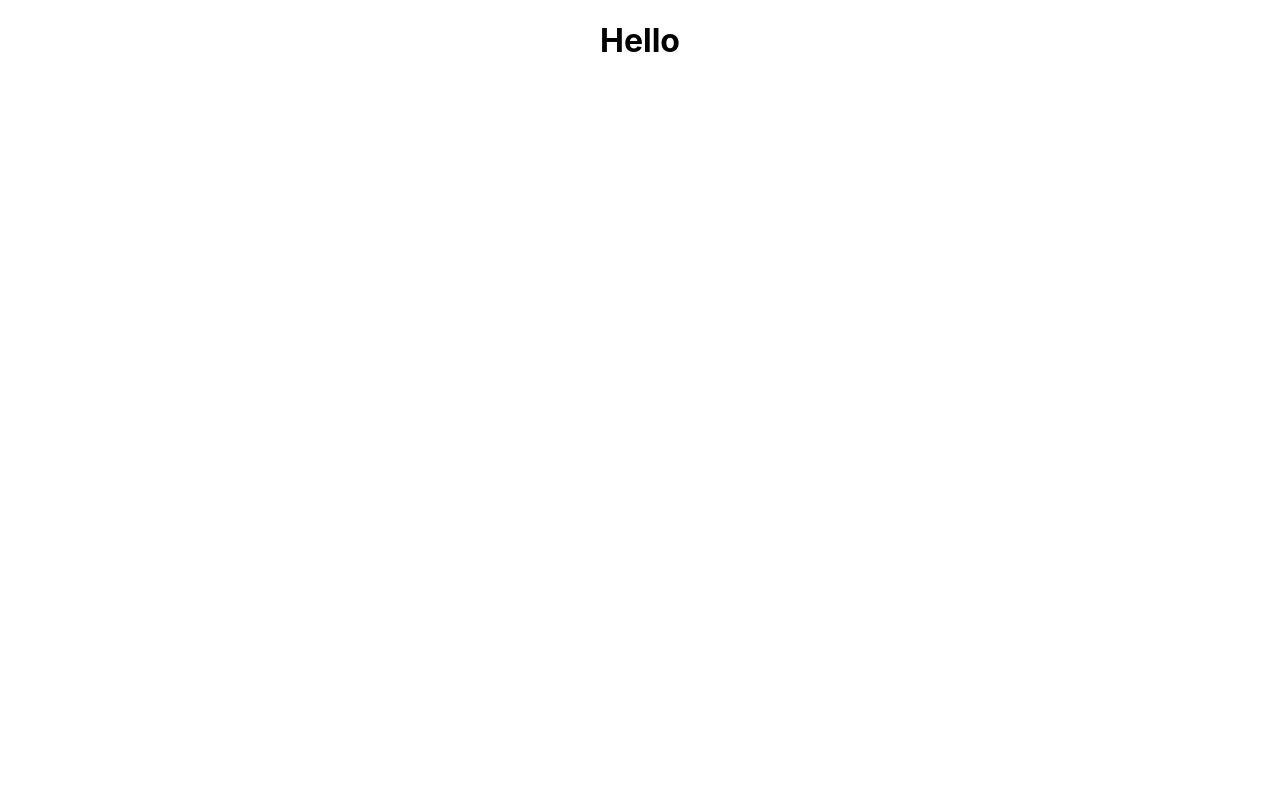
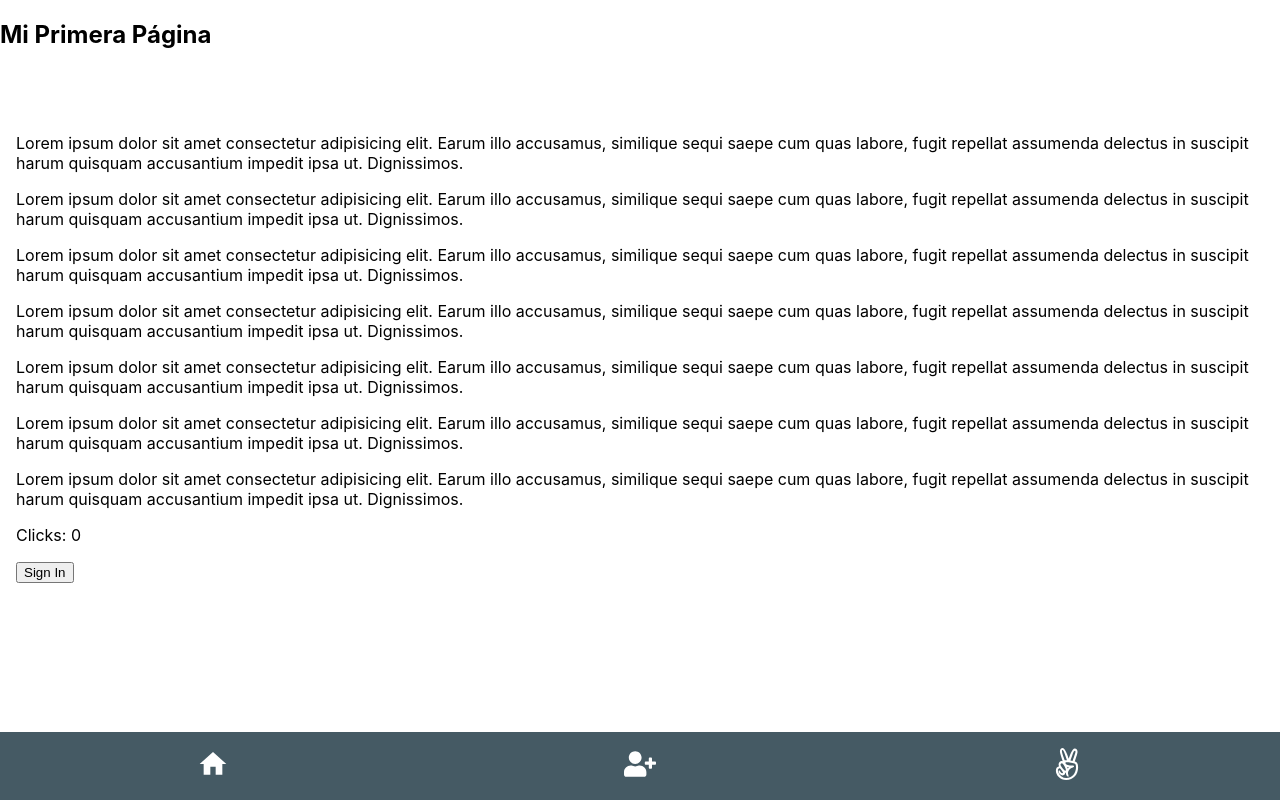
Before and after one commit to josemraud/GasoDomicilio, a React (Create React App) app in the folder frntd_gd/: page / in a window 1280 px wide. Built offline with nearby package versions, Linux system fonts and the light colour scheme.

Commit message:
Frontend comenzado
dependencias instaladas

```diff
--- a/frntd_gd/package.json
+++ b/frntd_gd/package.json
@@ -3,11 +3,16 @@
   "version": "0.1.0",
   "private": true,
   "dependencies": {
+    "@material-ui/core": "^4.11.0",
+    "@material-ui/icons": "^4.9.1",
     "@testing-library/jest-dom": "^4.2.4",
     "@testing-library/react": "^9.5.0",
     "@testing-library/user-event": "^7.2.1",
+    "axios": "^0.19.2",
     "react": "^16.13.1",
     "react-dom": "^16.13.1",
+    "react-icons": "^3.10.0",
+    "react-router-dom": "^5.2.0",
     "react-scripts": "3.4.1"
   },
   "scripts": {
--- a/frntd_gd/src/App.js
+++ b/frntd_gd/src/App.js
@@ -1,13 +1,17 @@
-import React from 'react';
-import logo from './logo.svg';
+import React , {Component} from 'react';
+import {Switch, Route, BrowserRouter as Router} from 'react-router-dom';
+import Home from './components/Content/Home'
 import './App.css';
 
-function App() {
-  return (
-    <div className="App">
-      <h1>Hello</h1>
-    </div>
-  );
+export default class extends Component{
+  render() {
+
+    return (
+      <Router>
+        <Switch>
+          <Route path="/" component={Home} exact />
+        </Switch>
+      </Router>
+    );
+  }
 }
-
-export default App;
--- /dev/null
+++ b/frntd_gd/src/components/Content/Home/index.js
@@ -0,0 +1,37 @@
+import React, {Component} from 'react';
+import Page from '../../Page';
+
+
+export default class extends Component {
+    constructor(){
+      super();
+      this.state = {
+        click : 0
+      }
+
+      this.onClickButton = this.onClickButton.bind(this);
+    }
+    onClickButton(e){
+      this.setState({click:(this.state.click + 1)});
+    }
+    render(){
+      return (
+        <Page
+          showHeader={true}
+          showFooter={true}
+          title={"Mi Primera Página"}
+        >
+          <h2></h2>
+          <p>Lorem ipsum dolor sit amet consectetur adipisicing elit. Earum illo accusamus, similique sequi saepe cum quas labore, fugit repellat assumenda delectus in suscipit harum quisquam accusantium impedit ipsa ut. Dignissimos.</p>
+          <p>Lorem ipsum dolor sit amet consectetur adipisicing elit. Earum illo accusamus, similique sequi saepe cum quas labore, fugit repellat assumenda delectus in suscipit harum quisquam accusantium impedit ipsa ut. Dignissimos.</p>
+          <p>Lorem ipsum dolor sit amet consectetur adipisicing elit. Earum illo accusamus, similique sequi saepe cum quas labore, fugit repellat assumenda delectus in suscipit harum quisquam accusantium impedit ipsa ut. Dignissimos.</p>
+          <p>Lorem ipsum dolor sit amet consectetur adipisicing elit. Earum illo accusamus, similique sequi saepe cum quas labore, fugit repellat assumenda delectus in suscipit harum quisquam accusantium impedit ipsa ut. Dignissimos.</p>
+          <p>Lorem ipsum dolor sit amet consectetur adipisicing elit. Earum illo accusamus, similique sequi saepe cum quas labore, fugit repellat assumenda delectus in suscipit harum quisquam accusantium impedit ipsa ut. Dignissimos.</p>
+          <p>Lorem ipsum dolor sit amet consectetur adipisicing elit. Earum illo accusamus, similique sequi saepe cum quas labore, fugit repellat assumenda delectus in suscipit harum quisquam accusantium impedit ipsa ut. Dignissimos.</p>
+          <p>Lorem ipsum dolor sit amet consectetur adipisicing elit. Earum illo accusamus, similique sequi saepe cum quas labore, fugit repellat assumenda delectus in suscipit harum quisquam accusantium impedit ipsa ut. Dignissimos.</p>
+          <p>Clicks: {this.state.click}</p>
+          <button onClick={this.onClickButton}>Sign In</button>
+        </Page>
+      )
+    }
+  }
--- /dev/null
+++ b/frntd_gd/src/components/Footer/footer.css
@@ -0,0 +1,30 @@
+footer {
+    display: flex;
+    background-color: #455A64;
+    color: #fff;
+    position: fixed;
+    left:0px;
+    bottom: 0px;
+  }
+  footer nav ul {
+    display: flex;
+    margin: 0px;
+    padding: 0px;
+    width: 100vw;
+    list-style: none;
+    justify-content:center;
+    align-items: center;
+  }
+  footer nav ul li {
+    display: flex;
+    justify-content: center;
+    align-items: center;
+    width:100%;
+  }
+
+  footer nav ul li a {
+    display: inline-block;
+    padding:1em;
+    color:#fff;
+    text-decoration: none;
+  }
--- /dev/null
+++ b/frntd_gd/src/components/Footer/index.js
@@ -0,0 +1,21 @@
+import React from 'react';
+import { NavLink } from 'react-router-dom';
+
+import { MdHome } from 'react-icons/md';
+import { FaUserPlus, FaAngellist } from 'react-icons/fa';
+
+import './footer.css';
+
+export default ()=>{
+  return (
+    <footer>
+      <nav>
+        <ul>
+          <li><NavLink to="/" ><MdHome size="2em"/></NavLink></li>
+          <li><NavLink to="/"><FaUserPlus size="2em"/></NavLink></li>
+          <li><NavLink to="/"><FaAngellist size="2em"/></NavLink></li>
+        </ul>
+      </nav>
+    </footer>
+  );
+}
--- /dev/null
+++ b/frntd_gd/src/components/Header/index.js
@@ -0,0 +1,9 @@
+import React from 'react';
+
+export default (props)=>{
+  return (
+  <header>
+    <h1>{props.title}</h1>
+  </header>
+  )
+}
--- /dev/null
+++ b/frntd_gd/src/components/Page/index.js
@@ -0,0 +1,19 @@
+import React from 'react';
+import Header from '../Header';
+import Footer from '../Footer';
+import './page.css';
+
+
+export default ({showHeader, showFooter , title, children})=>{
+  const myHeader = (showHeader)? (<Header title={title}></Header>) : null;
+  const myFooter = (showFooter) ? (<Footer></Footer>) : null;
+  return (
+    <section>
+      {myHeader}
+      <main>
+        {children}
+      </main>
+      {myFooter}
+    </section>
+  );
+}
--- /dev/null
+++ b/frntd_gd/src/components/Page/page.css
@@ -0,0 +1,5 @@
+main{
+  margin-top:56px;
+  margin-bottom: 72px;
+  padding:0.5em 1em;
+}
```
Also changed, not shown: frntd_gd/Snippets/PopupConfirmacion.txt (added), 1 other file (tests, documents, lock files or other folders).
